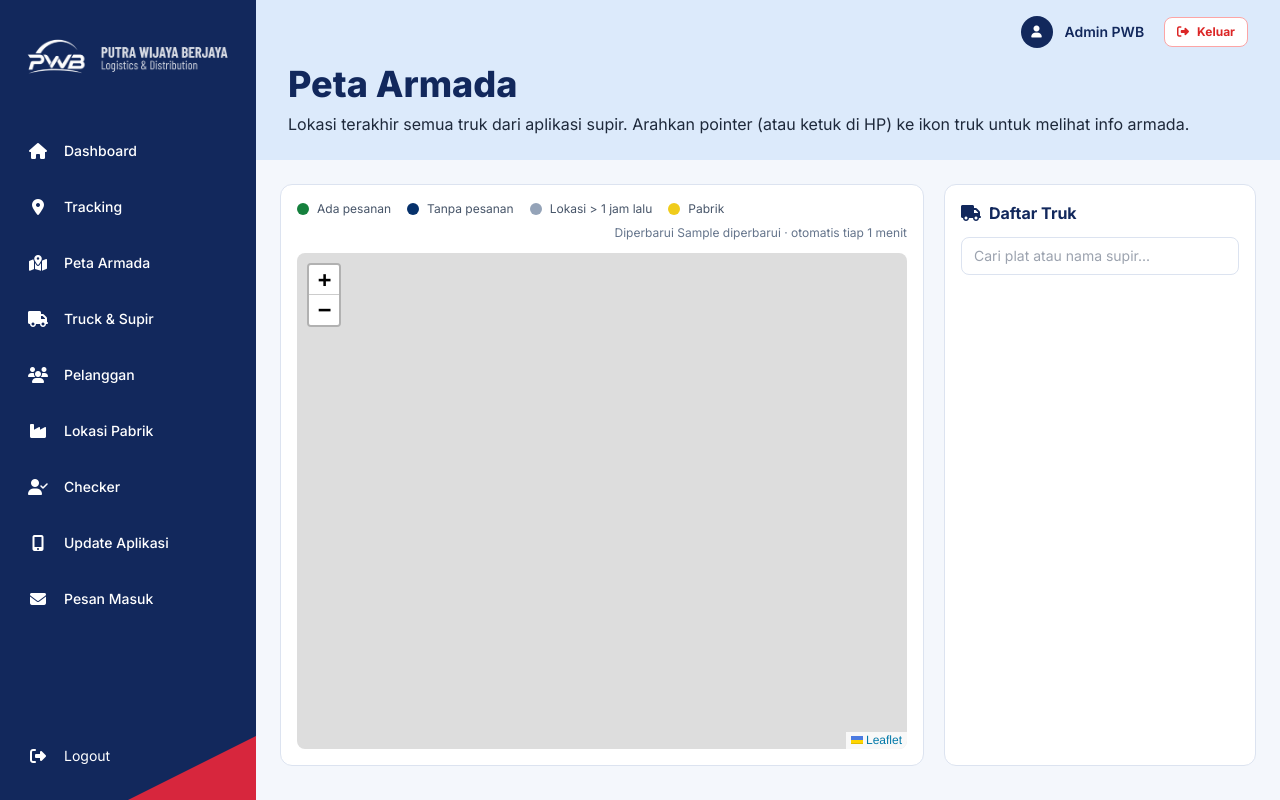
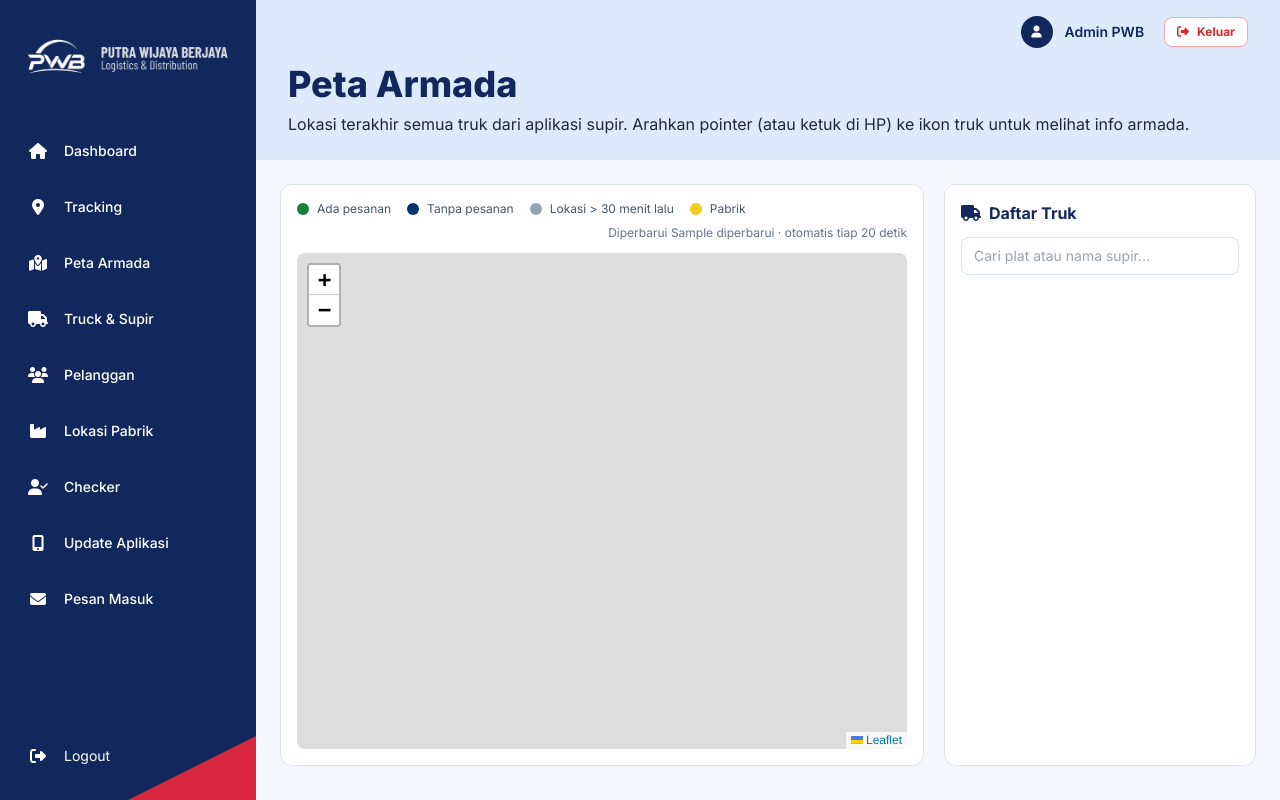
Before and after one commit to dtaolin01/ptpwb, a Laravel app: template resources/views/petaArmada.blade.php in a window 1280 px wide. Run offline with Laravel 12, Linux system fonts and the light colour scheme; the template is opened without the code that fills it: most values are stand-ins (such as "Sample title", 1, 10 or a date in 2020); some libraries are stand-ins or nearby versions.

Commit message:
Peta Armada lebih real time: refresh 20 detik, tanda lama 30 menit
Aplikasi supir kini mengirim lokasi terus (±1 menit saat jalan, 15 menit saat diam).

Co-Authored-By: Claude Opus 5.5 <noreply@anthropic.com>
Claude-Session: https://claude.ai/code/session_01DPhHUefpfYoWz3VvGr4xDm

```diff
--- a/app/Http/Controllers/PetaArmadaController.php
+++ b/app/Http/Controllers/PetaArmadaController.php
@@ -16,7 +16,8 @@ use App\Support\ProgresPengiriman;
 class PetaArmadaController extends Controller
 {
     /** Lokasi lebih lama dari ini ditandai "lama" (abu-abu). HP mengirim tiap 30 menit. */
-    private const JAM_LAMA = 1;
+    /** Lokasi dianggap lama kalau lebih dari ini (menit). Aplikasi supir mengirim tiap ±1 menit saat jalan, tiap 15 menit saat diam. */
+    private const MENIT_LAMA = 30;
 
     public function index()
     {
@@ -84,7 +85,7 @@ class PetaArmadaController extends Controller
                 'lng'         => $lng !== null ? (float) $lng : null,
                 'waktu'       => $waktu?->locale('id')->translatedFormat('d M Y, H.i'),
                 'waktu_relatif' => $waktu?->locale('id')->diffForHumans(),
-                'lama'        => $waktu ? $waktu->lt(now()->subHours(self::JAM_LAMA)) : true,
+                'lama'        => $waktu ? $waktu->lt(now()->subMinutes(self::MENIT_LAMA)) : true,
                 'zona'        => $zona,
                 'pesanan'     => $p ? [
                     'no_resi'   => $p->no_resi,
--- a/resources/views/petaArmada.blade.php
+++ b/resources/views/petaArmada.blade.php
@@ -42,9 +42,9 @@
             <div class="mb-3 flex flex-wrap items-center gap-x-4 gap-y-2 text-xs text-slate-600">
                 <span class="inline-flex items-center gap-2"><span class="h-3 w-3 rounded-full bg-[#15803d]"></span>Ada pesanan</span>
                 <span class="inline-flex items-center gap-2"><span class="h-3 w-3 rounded-full bg-[#06316b]"></span>Tanpa pesanan</span>
-                <span class="inline-flex items-center gap-2"><span class="h-3 w-3 rounded-full bg-slate-400"></span>Lokasi &gt; 1 jam lalu</span>
+                <span class="inline-flex items-center gap-2"><span class="h-3 w-3 rounded-full bg-slate-400"></span>Lokasi &gt; 30 menit lalu</span>
                 <span class="inline-flex items-center gap-2"><span class="h-3 w-3 rounded-full bg-[#f0cc1b]"></span>Pabrik</span>
-                <span class="ml-auto text-slate-500">Diperbarui <span id="jam-update">{{ $peta['diperbarui'] }}</span> · otomatis tiap 1 menit</span>
+                <span class="ml-auto text-slate-500">Diperbarui <span id="jam-update">{{ $peta['diperbarui'] }}</span> · otomatis tiap 20 detik</span>
             </div>
             <div class="relative">
                 <div id="peta-armada" class="overflow-hidden rounded-lg"></div>
@@ -257,7 +257,7 @@
         daftar();
         setTimeout(function () { map.invalidateSize(); }, 200);
 
-        // Perbarui posisi tiap 1 menit
+        // Perbarui posisi tiap 20 detik (aplikasi supir mengirim lokasi ±1 menit sekali saat truk berjalan)
         setInterval(function () {
             fetch(urlData, { headers: { 'Accept': 'application/json' } })
                 .then(function (r) { return r.ok ? r.json() : null; })
@@ -269,7 +269,7 @@
                     document.getElementById('jam-update').textContent = baru.diperbarui;
                 })
                 .catch(function () {});
-        }, 60000);
+        }, 20000);
     });
     </script>
 @endpush
```
